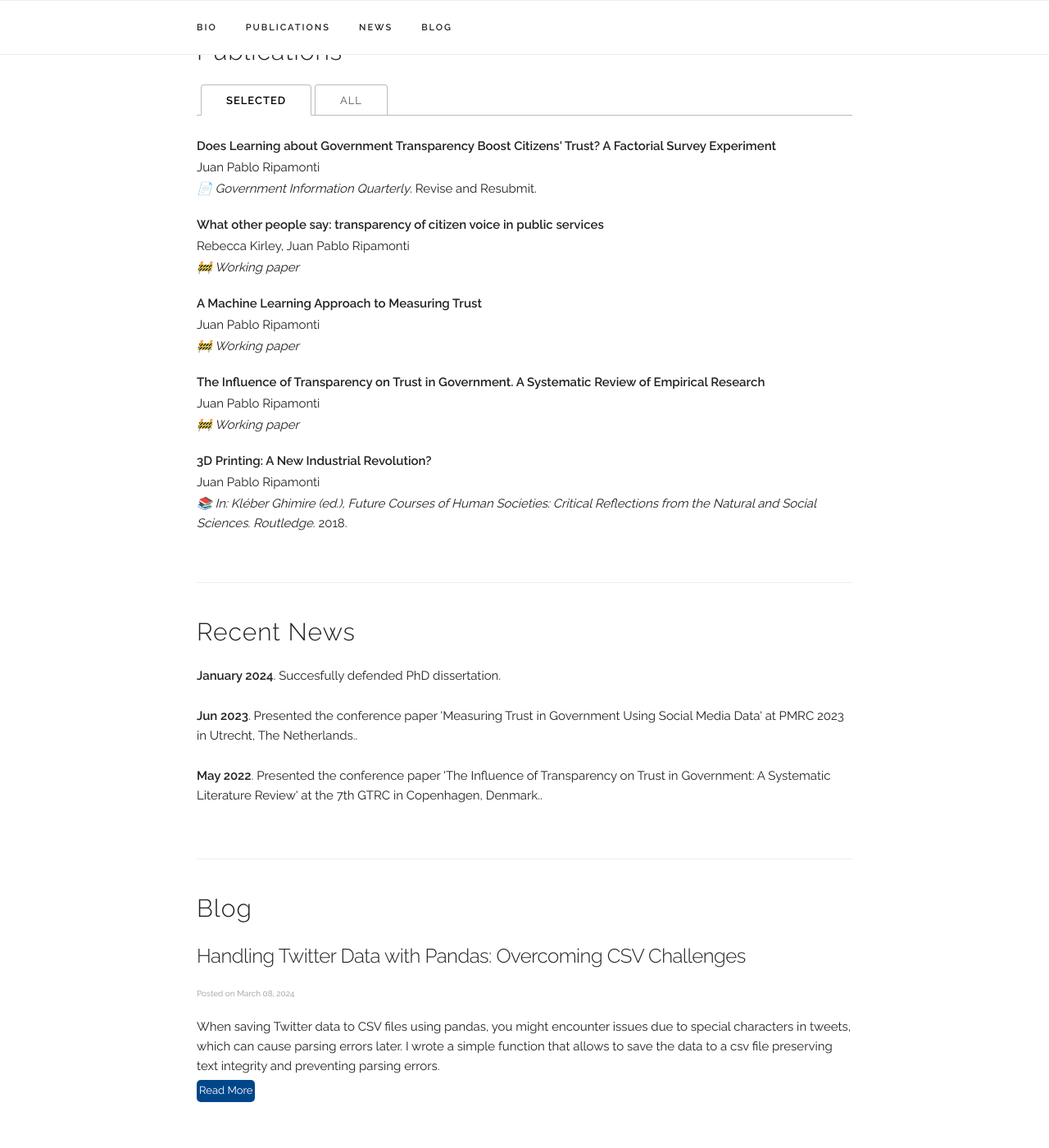
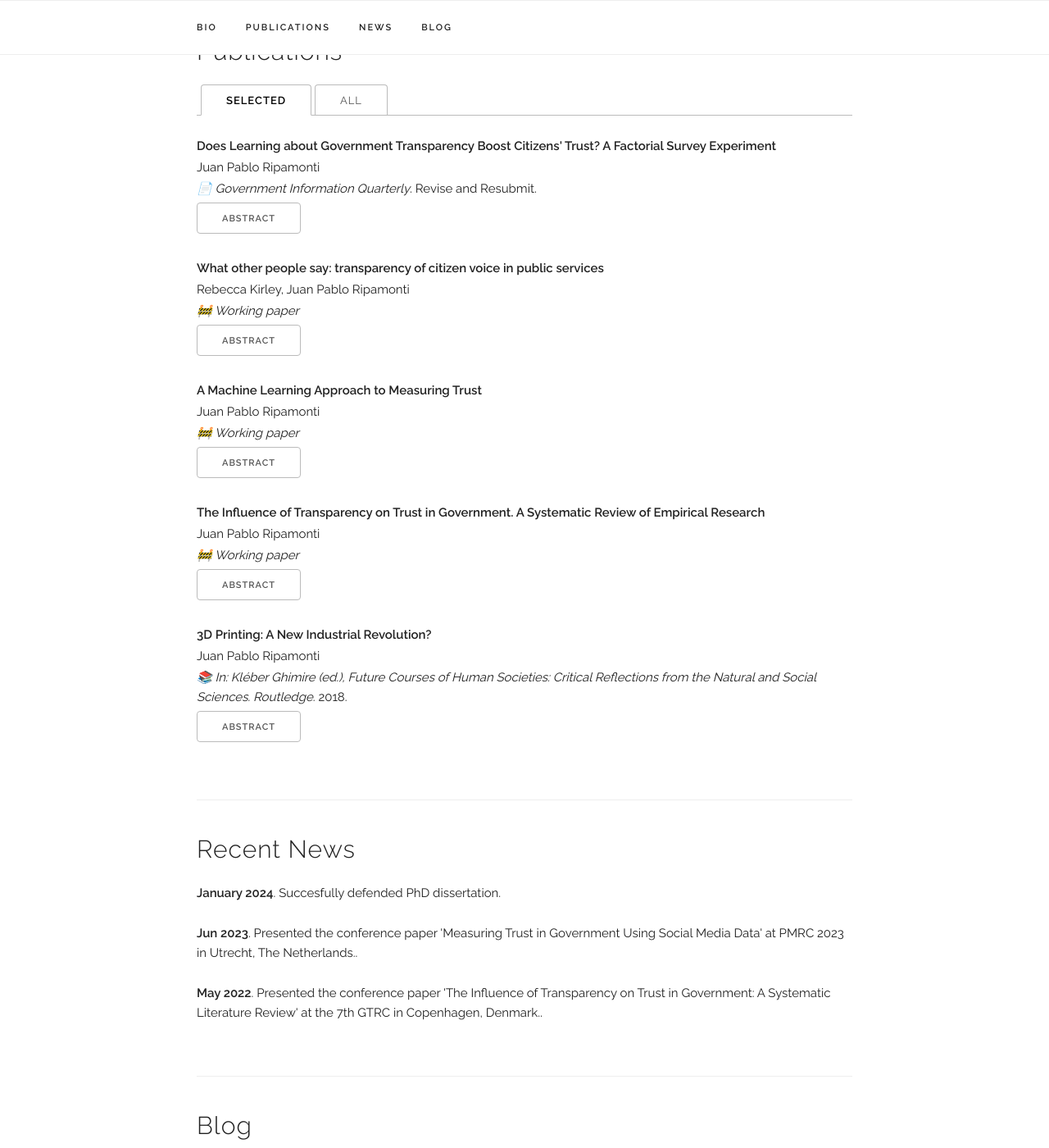
Before and after one commit to jpripamonti/jpripamonti.github.io, a Jekyll site: the page built from index.html, in a window 1280 px wide and 1400 px high, scrolled down 863 px. Shown: the whole window at 82% size. Built offline with Jekyll 4.4.1, drawn with Linux system fonts in a browser that asks for light colours; some web fonts are replaced.

Commit message:
add abs button

```diff
--- a/index.html
+++ b/index.html
@@ -73,6 +73,9 @@ title: Home
             {% endif %}
 
           </div>
+          <!-- Abstract Button and Section -->
+          <button class="toggle-abstract-btn">Abstract</button>
+          <p class="abstract" style="display:none;">{{ paper.abstract }}</p>
         </div>
       {% endfor %}
     </div>
```
